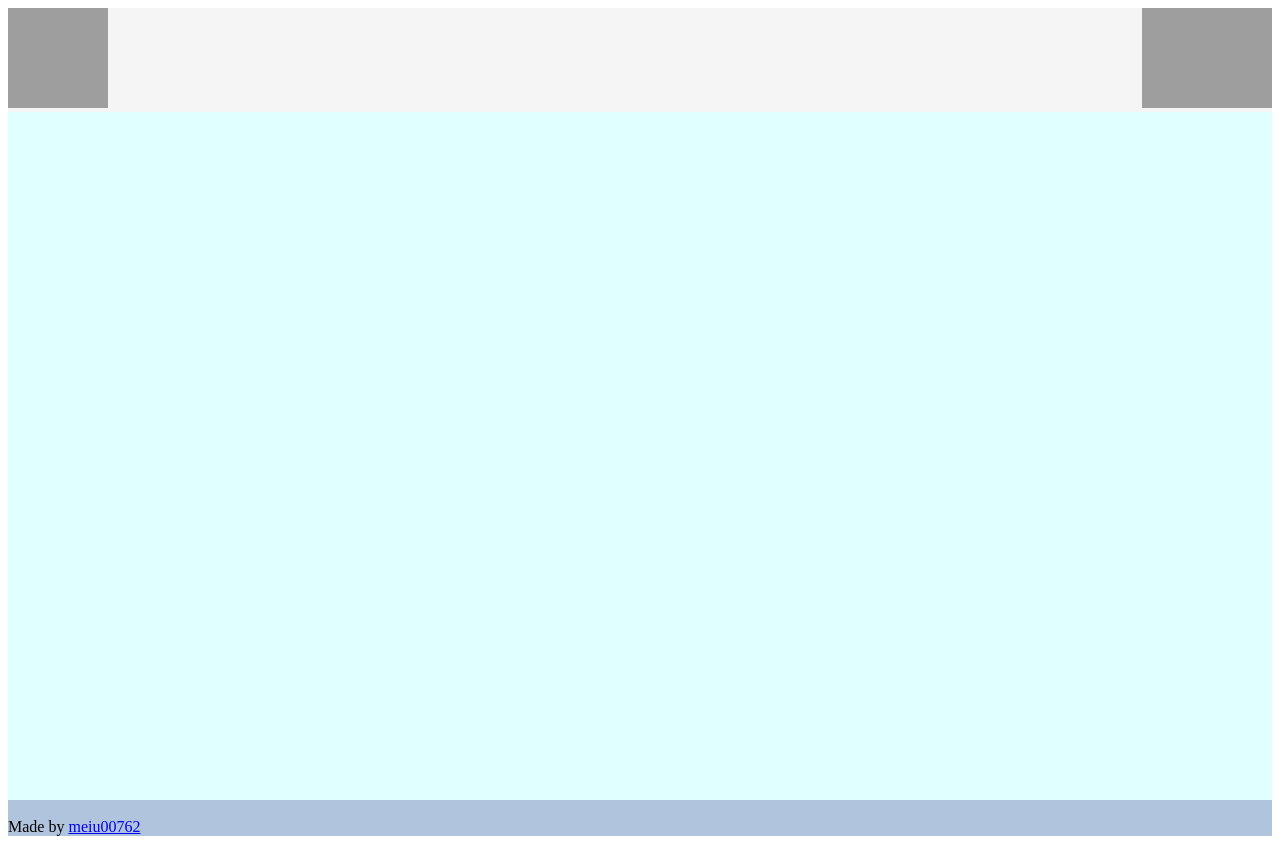
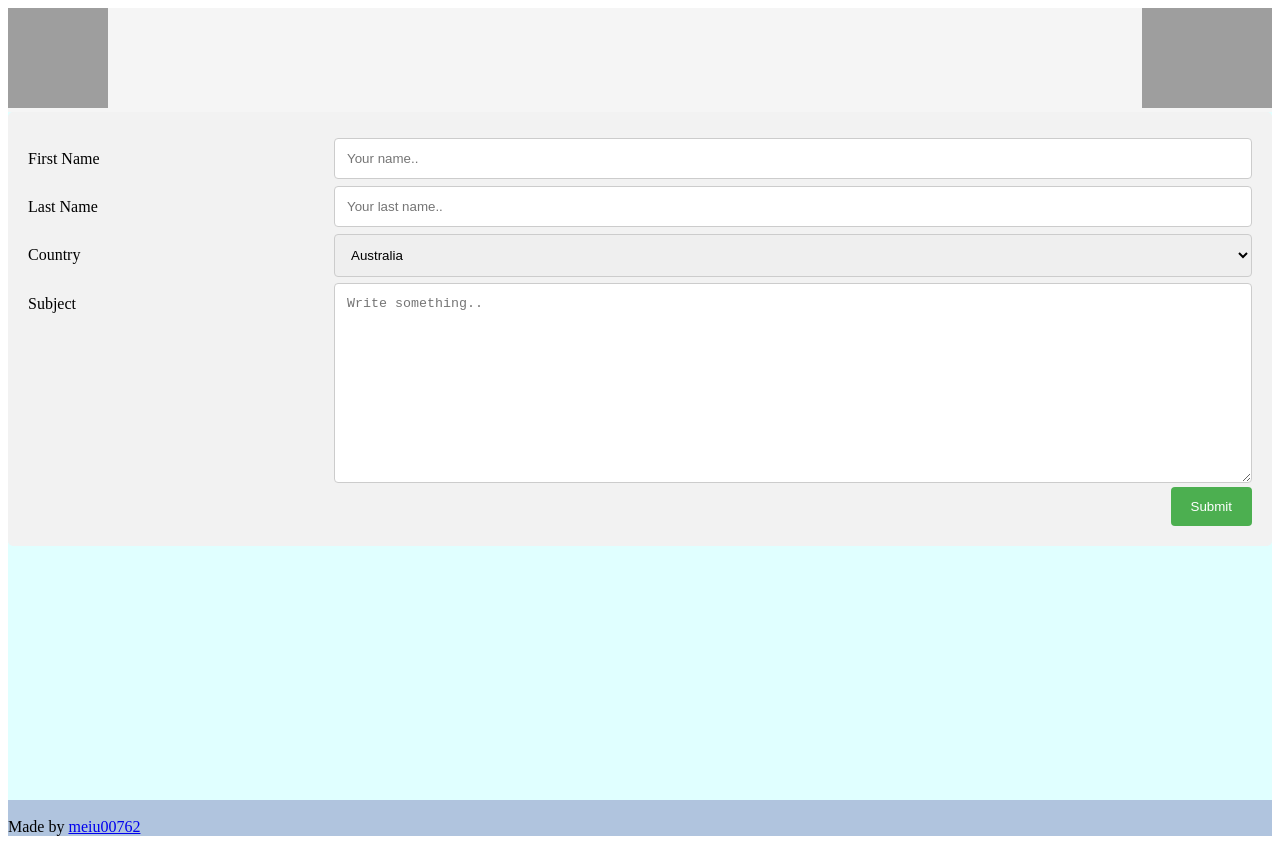
Before and after one commit to meiu00762/Shopping-cart, an Angular app: page /checkout in a window 1280 px wide. Before the commit this address led to /. Built offline with nearby package versions, Linux system fonts and the light colour scheme; grey boxes are pictures that could not be loaded.

Commit message:
9 files modified

```diff
--- a/src/app/app-routing.module.ts
+++ b/src/app/app-routing.module.ts
@@ -5,6 +5,7 @@ import {CartComponent } from './shop/cart/cart.component';
 import {ClothesComponent } from './shop/product-item-clothes/product-item.component';
 import {HomeLayoutComponent} from './home/layout/layout.component';
 import {ShopModule} from './shop/shop.module';
+import {CheckoutComponent } from './shop/checkout/checkout.component';
 
 const routes: Routes = [
   {path: '', component: HomeLayoutComponent, pathMatch: 'full'},
--- a/src/app/shop/cart/cart.component.scss
+++ b/src/app/shop/cart/cart.component.scss
@@ -26,3 +26,20 @@
   background-color: #4CAF50;
   color: white;
 }
+
+table {
+  border-collapse: collapse;
+  width: 100%;
+}
+
+th, td {
+  text-align: center;
+  padding: 8px;
+}
+
+tr:nth-child(even){background-color: #f2f2f2}
+
+th {
+  background-color: #4CAF50;
+  color: white;
+}
--- a/src/app/shop/checkout/checkout.component.html
+++ b/src/app/shop/checkout/checkout.component.html
@@ -0,0 +1,43 @@
+<div class="container">
+  <form action="action_page.php">
+    <div class="row">
+      <div class="col-25">
+        <label for="fname">First Name</label>
+      </div>
+      <div class="col-75">
+        <input type="text" id="fname" name="firstname" placeholder="Your name..">
+      </div>
+    </div>
+    <div class="row">
+      <div class="col-25">
+        <label for="lname">Last Name</label>
+      </div>
+      <div class="col-75">
+        <input type="text" id="lname" name="lastname" placeholder="Your last name..">
+      </div>
+    </div>
+    <div class="row">
+      <div class="col-25">
+        <label for="country">Country</label>
+      </div>
+      <div class="col-75">
+        <select id="country" name="country">
+          <option value="australia">Australia</option>
+          <option value="canada">Canada</option>
+          <option value="usa">USA</option>
+        </select>
+      </div>
+    </div>
+    <div class="row">
+      <div class="col-25">
+        <label for="subject">Subject</label>
+      </div>
+      <div class="col-75">
+        <textarea id="subject" name="subject" placeholder="Write something.." style="height:200px"></textarea>
+      </div>
+    </div>
+    <div class="row">
+      <input type="submit" value="Submit">
+    </div>
+  </form>
+</div>
--- a/src/app/shop/checkout/checkout.component.scss
+++ b/src/app/shop/checkout/checkout.component.scss
@@ -0,0 +1,62 @@
+/* Style inputs, select elements and textareas */
+input[type=text], select, textarea{
+  width: 100%;
+  padding: 12px;
+  border: 1px solid #ccc;
+  border-radius: 4px;
+  box-sizing: border-box;
+  resize: vertical;
+}
+
+/* Style the label to display next to the inputs */
+label {
+  padding: 12px 12px 12px 0;
+  display: inline-block;
+}
+
+/* Style the submit button */
+input[type=submit] {
+  background-color: #4CAF50;
+  color: white;
+  padding: 12px 20px;
+  border: none;
+  border-radius: 4px;
+  cursor: pointer;
+  float: right;
+}
+
+/* Style the container */
+.container {
+  border-radius: 5px;
+  background-color: #f2f2f2;
+  padding: 20px;
+}
+
+/* Floating column for labels: 25% width */
+.col-25 {
+  float: left;
+  width: 25%;
+  margin-top: 6px;
+}
+
+/* Floating column for inputs: 75% width */
+.col-75 {
+  float: left;
+  width: 75%;
+  margin-top: 6px;
+}
+
+/* Clear floats after the columns */
+.row:after {
+  content: "";
+  display: table;
+  clear: both;
+}
+
+/* Responsive layout - when the screen is less than 600px wide, make the two columns stack on top of each other instead of next to each other */
+@media screen and (max-width: 600px) {
+  .col-25, .col-75, input[type=submit] {
+    width: 100%;
+    margin-top: 0;
+  }
+}
--- a/src/app/shop/checkout/checkout.component.ts
+++ b/src/app/shop/checkout/checkout.component.ts
@@ -0,0 +1,20 @@
+import { Component, OnInit } from '@angular/core';
+
+
+@Component({
+  selector: 'checkout',
+	templateUrl: 'checkout.component.html',
+  styleUrls: ['./checkout.component.scss']
+})
+
+export class CheckoutComponent implements OnInit {
+
+
+	constructor(
+	) { }
+
+	ngOnInit() {
+  }
+
+
+}
--- a/src/app/shop/product-item-clothes/product-item.component.scss
+++ b/src/app/shop/product-item-clothes/product-item.component.scss
@@ -2,3 +2,20 @@
   height: 100%;
   display: flex;
 }
+
+table {
+  border-collapse: collapse;
+  width: 100%;
+}
+
+th, td {
+  text-align: center;
+  padding: 8px;
+}
+
+tr:nth-child(even){background-color: #f2f2f2}
+
+th {
+  background-color: #4CAF50;
+  color: white;
+}
--- a/src/app/shop/product-item/product-item.component.scss
+++ b/src/app/shop/product-item/product-item.component.scss
@@ -2,3 +2,19 @@
   height: 100%;
   display: flex;
 }
+table {
+  border-collapse: collapse;
+  width: 100%;
+}
+
+th, td {
+  text-align: center;
+  padding: 8px;
+}
+
+tr:nth-child(even){background-color: #f2f2f2}
+
+th {
+  background-color: #4CAF50;
+  color: white;
+}
--- a/src/app/shop/shop-routing.module.ts
+++ b/src/app/shop/shop-routing.module.ts
@@ -2,11 +2,13 @@ import { NgModule } from '@angular/core';
 import { Routes, RouterModule } from '@angular/router';
 import {ProductComponent} from './product-item/product-item.component';
 import {ClothesComponent } from './product-item-clothes/product-item.component';
+import {CheckoutComponent } from './checkout/checkout.component';
 
 export const routes: Routes = [
   {path: '', redirectTo: 'store', pathMatch: 'full'},
   {path: 'store', component: ProductComponent, pathMatch: 'full'},
   { path: 'clothes', component: ClothesComponent },
+  { path: 'checkout', component: CheckoutComponent },
 ];
 
 @NgModule({
```
Also changed, not shown: src/app/shop/side-bar/side-bar.component.scss (line endings or trailing spaces).
